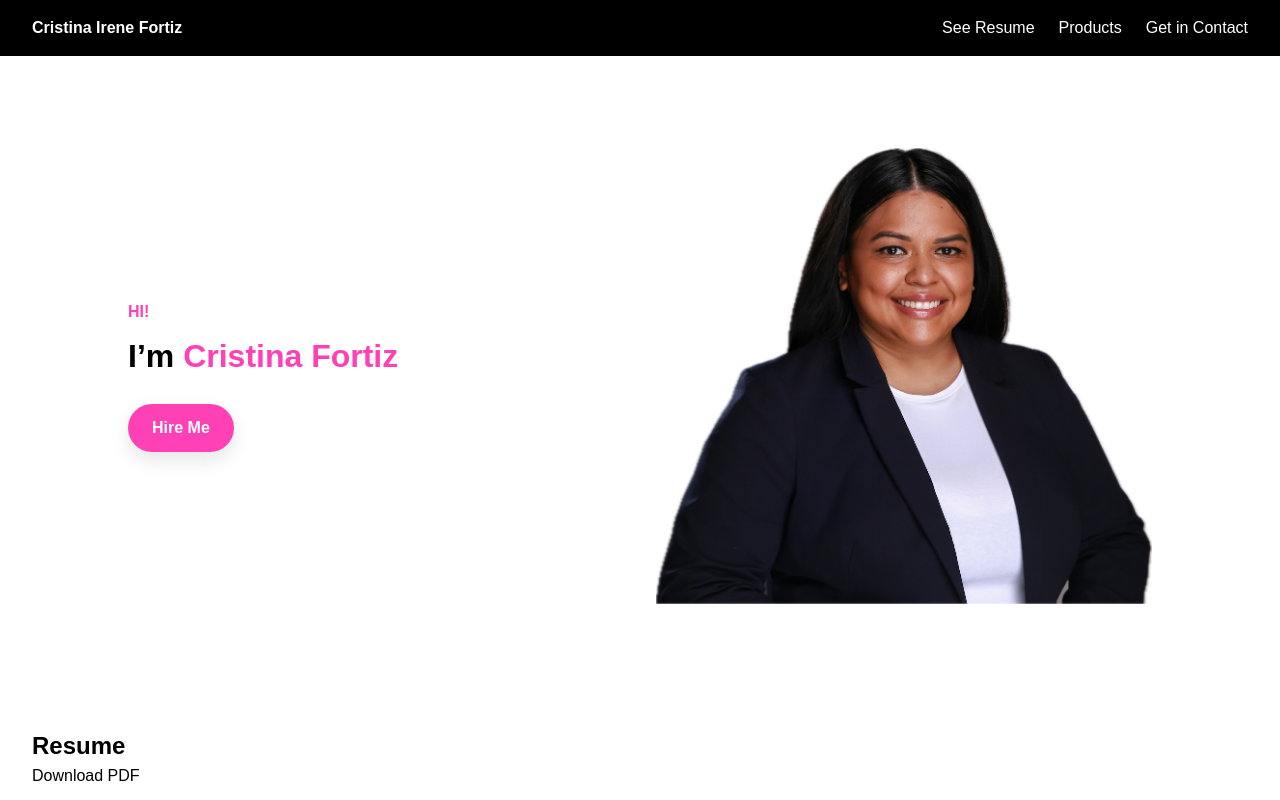
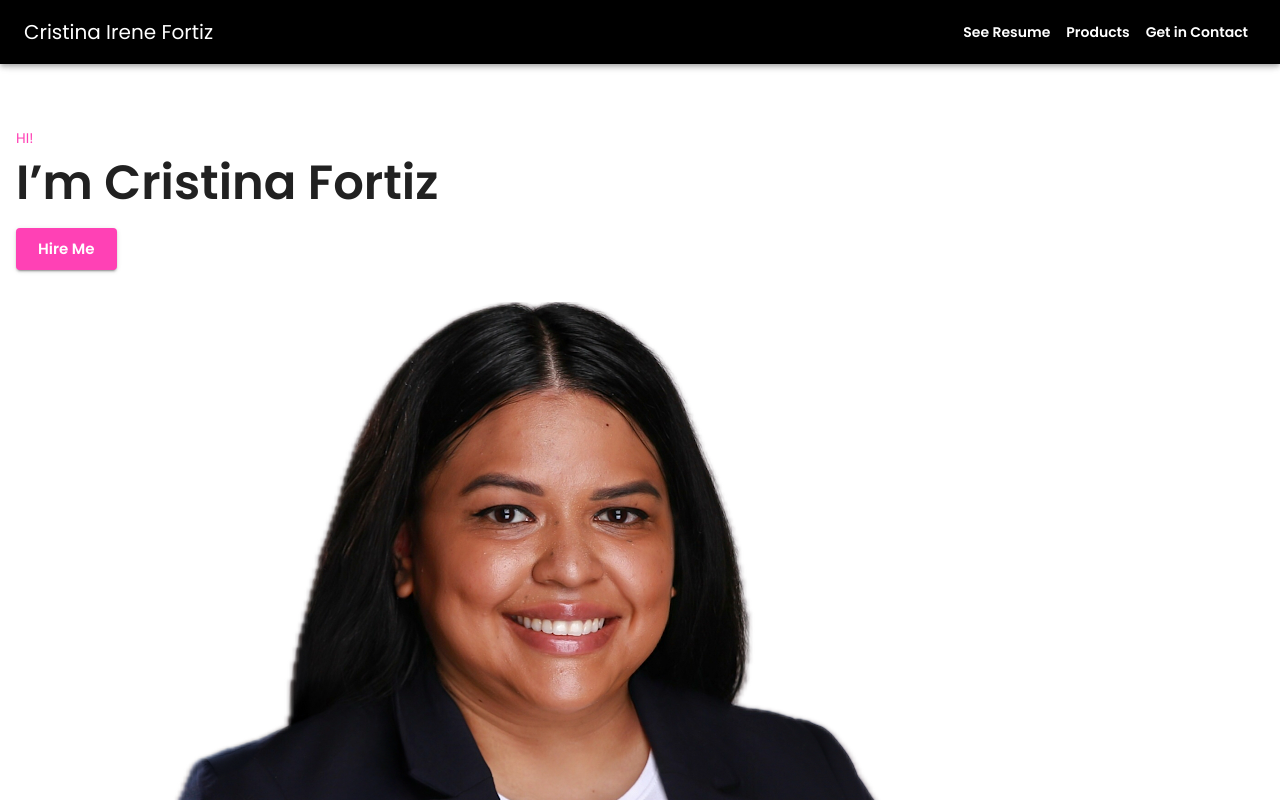
Before and after one commit to cristina-irene-fortiz/my-portfolio, a React (Create React App) app: page / in a window 1280 px wide. Shown: the top 800 px of the page. Built offline with nearby package versions, Linux system fonts and the light colour scheme.

Commit message:
adding material UI files

```diff
--- a/src/components/Hero.js
+++ b/src/components/Hero.js
@@ -1,23 +1,37 @@
+// src/components/Hero.js
 import React from 'react';
+import { Box, Grid, Typography, Button } from '@mui/material';
 
-/**
- * Hero / introduction section.
- */
 export default function Hero() {
   return (
-    <section className="hero">
-      <div className="hero__content">
-        <p className="hero__greeting">HI!</p>
-        <h1 className="hero__title">
-          I’m <span className="highlight">Cristina Fortiz</span>
-        </h1>
-        <a href="#contact" className="btn btn--primary">
-          Hire Me
-        </a>
-      </div>
-      <div className="hero__image">
-        <img src="./profile.jpg" alt="Photo of Cristina Fortiz" />
-      </div>
-    </section>
+    <Box component="section" sx={{ py: 8, px: 2 }}>
+      <Grid container spacing={4} alignItems="center">
+        <Grid item xs={12} md={6}>
+          <Typography variant="subtitle2" color="primary" gutterBottom>
+            HI!
+          </Typography>
+          <Typography variant="h3" component="h1" gutterBottom>
+            I’m <Box component="span" color="primary">Cristina Fortiz</Box>
+          </Typography>
+          <Button
+            variant="contained"
+            color="primary"
+            size="large"
+            href="#contact"
+            onClick={() => console.log('navigate→#contact')}
+          >
+            Hire Me
+          </Button>
+        </Grid>
+        <Grid item xs={12} md={6}>
+          <Box
+            component="img"
+            src="/profile.jpg"
+            alt="Cristina Fortiz"
+            sx={{ width: '100%', borderRadius: 2 }}
+          />
+        </Grid>
+      </Grid>
+    </Box>
   );
 }
--- a/src/components/Navbar.js
+++ b/src/components/Navbar.js
@@ -1,59 +1,79 @@
-import React, { useState } from 'react';
+// src/components/Navbar.js
+import React from 'react';
+import {
+  AppBar,
+  Toolbar,
+  Typography,
+  IconButton,
+  Button,
+  Drawer,
+  List,
+  ListItemButton,
+  Box
+} from '@mui/material';
+import MenuIcon from '@mui/icons-material/Menu';
 
-/**
- * Navigation bar with mobile toggle.
- */
-export default function Navbar() {
-  const [menuOpen, setMenuOpen] = useState(false);
-
-  const handleToggle = () => {
-    setMenuOpen(open => !open);
-    console.log(
-      JSON.stringify({
-        level: 'INFO',
-        message: `Mobile menu ${menuOpen ? 'closed' : 'opened'}`
-      })
-    );
-  };
-
-  const handleNavClick = href => {
-    console.log(
-      JSON.stringify({ level: 'INFO', action: 'navigate', to: href })
-    );
-    if (menuOpen) setMenuOpen(false);
-  };
-
-  const links = [
+const navLinks = [
   { href: '#resume', label: 'See Resume' },
   { href: '#products', label: 'Products' },
   { href: '#contact', label: 'Get in Contact' }
 ];
 
+export default function Navbar() {
+  const [open, setOpen] = React.useState(false);
+
   return (
-    <header className="navbar">
-      <div className="navbar__brand">Cristina Irene Fortiz</div>
-      <button
-        className="navbar__toggle"
-        aria-label="Toggle menu"
-        onClick={handleToggle}
+    <>
+      <AppBar position="sticky" color="secondary">
+        <Toolbar>
+          <Typography variant="h6" sx={{ flexGrow: 1 }}>
+            Cristina Irene Fortiz
+          </Typography>
+
+          {/* Desktop links */}
+          <Box sx={{ display: { xs: 'none', md: 'block' } }}>
+            {navLinks.map(({ href, label }) => (
+              <Button
+                key={href}
+                color="inherit"
+                href={href}
+                onClick={() => console.log(`navigate→${href}`)}
               >
-        <span className="navbar__hamburger" />
-      </button>
-      <ul
-        className={
-          menuOpen
-            ? 'navbar__links navbar__links--active'
-            : 'navbar__links'
-        }
+                {label}
+              </Button>
+            ))}
+          </Box>
+
+          {/* Mobile menu button */}
+          <IconButton
+            edge="end"
+            color="inherit"
+            sx={{ display: { md: 'none' } }}
+            onClick={() => setOpen(true)}
           >
-        {links.map(link => (
-          <li key={link.href}>
-            <a href={link.href} onClick={() => handleNavClick(link.href)}>
-              {link.label}
-            </a>
-          </li>
+            <MenuIcon />
+          </IconButton>
+        </Toolbar>
+      </AppBar>
+
+      {/* Mobile drawer */}
+      <Drawer anchor="right" open={open} onClose={() => setOpen(false)}>
+        <List sx={{ width: 250 }}>
+          {navLinks.map(({ href, label }) => (
+            <ListItemButton
+              key={href}
+              component="a"
+              href={href}
+              onClick={() => {
+                console.log(`navigate→${href}`);
+                setOpen(false);
+              }}
+            >
+              {label}
+            </ListItemButton>
           ))}
-      </ul>
-    </header>
+        </List>
+      </Drawer>
+    </>
   );
 }
--- a/src/index.js
+++ b/src/index.js
@@ -1,10 +1,15 @@
+// src/index.js
 import React from 'react';
 import ReactDOM from 'react-dom/client';
 import App from './App';
-import './App.css';
+import { ThemeProvider, CssBaseline } from '@mui/material';
+import theme from './theme';
 
-ReactDOM.createRoot(document.getElementById('root')).render(
-  <React.StrictMode>
+const root = ReactDOM.createRoot(document.getElementById('root'));
+root.render(
+  <ThemeProvider theme={theme}>
+    {/* normalize + set background */}
+    <CssBaseline />
     <App />
-  </React.StrictMode>
+  </ThemeProvider>
 );
--- /dev/null
+++ b/src/theme.js
@@ -0,0 +1,20 @@
+// src/theme.js
+import { createTheme } from '@mui/material/styles';
+// pull in only the weights you need
+import '@fontsource/poppins/400.css';
+import '@fontsource/poppins/600.css';
+
+const theme = createTheme({
+  palette: {
+    primary: { main: '#ff41b5' },   // your pink
+    secondary: { main: '#000000' }, // your black
+    background: { default: '#ffffff' }
+  },
+  typography: {
+    fontFamily: 'Poppins, sans-serif',
+    h3: { fontWeight: 600 },
+    button: { textTransform: 'none', fontWeight: 600 }
+  }
+});
+
+export default theme;
```
Lines whose indentation alone changed are shown as unchanged.
